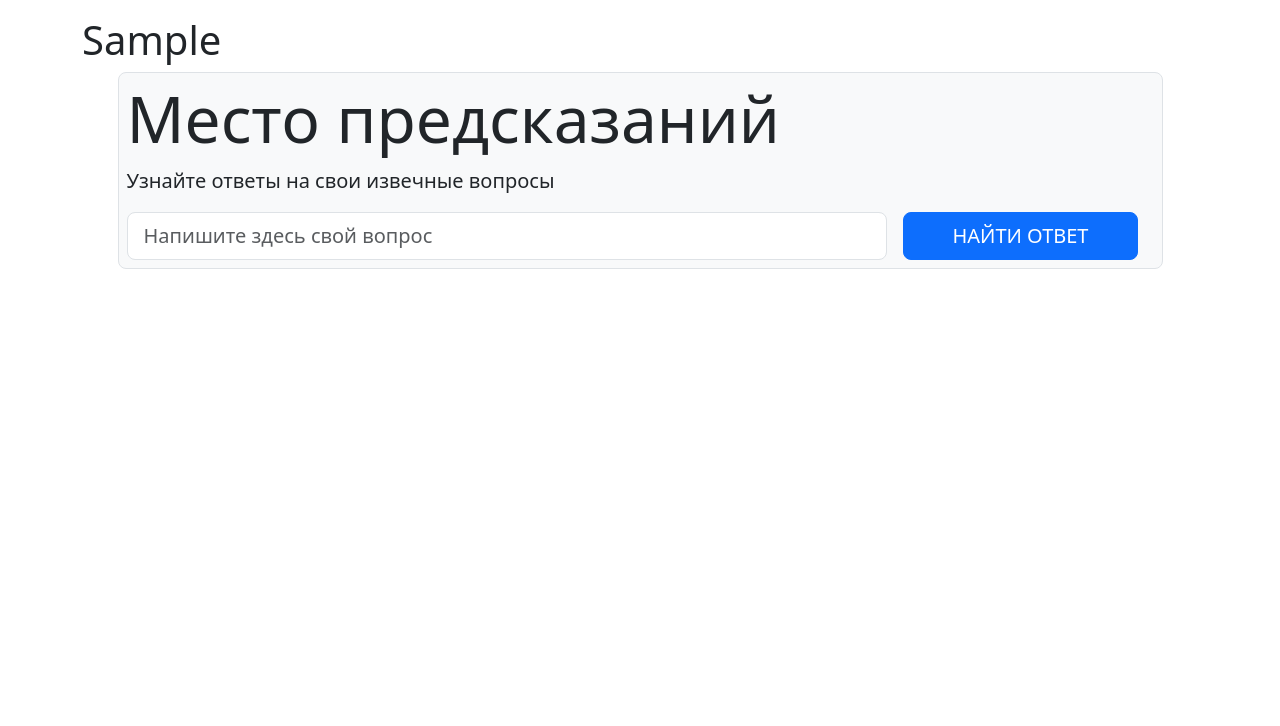
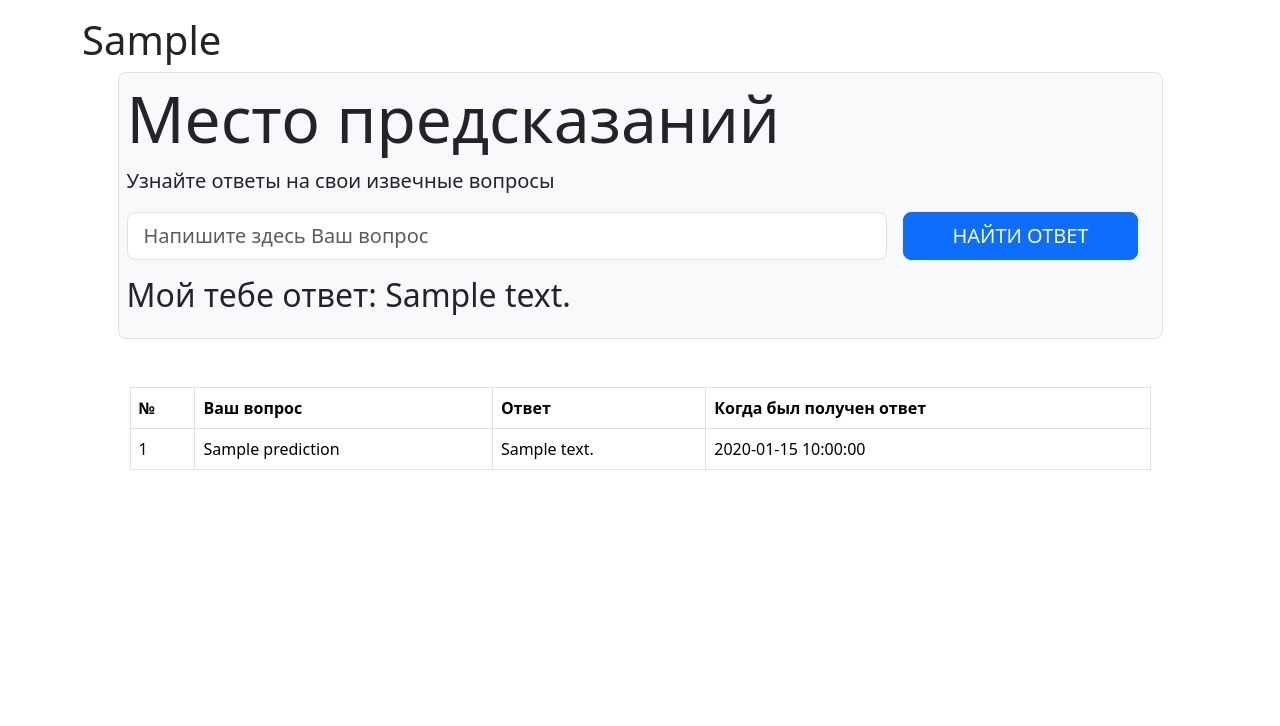
Before and after one commit to DmGorokhov/Magic-Ball, a Flask app: template magic_ball/templates/index.html in a window 1280 px wide. Shown: the top 726 px of the page. Run offline with Flask 3, Linux system fonts and the light colour scheme; the template is opened without the code that fills it: values that come from a table or form of the project are taken from there, most other values are stand-ins (such as "Sample title", 1, 10 or a date in 2020).

Commit message:
implement app

```diff
--- a/magic_ball/app.py
+++ b/magic_ball/app.py
@@ -1,12 +1,38 @@
-from flask import Flask, render_template
+from flask import Flask, render_template, request, session
 from magic_ball.settings import Configs
+from flask_session import Session
+from flask import redirect, url_for
+
+from collections import namedtuple
+from datetime import datetime
+
+from .forms import QuestionForm
+from magic_ball.services.answer_generator import get_answer
 
 app = Flask(__name__)
 configs = Configs()
 
 app.config["SECRET_KEY"] = configs.secret_key
+app.config["SESSION_PERMANENT"] = configs.session_permanent
+app.config["SESSION_TYPE"] = configs.SESSION_TYPE
+
+Session(app)
+
+Prediction = namedtuple('Prediction', ['question', 'answer', 'date'])
 
 
-@app.route("/")
+@app.route("/", methods=["GET", "POST"])
 def index():
-    return render_template('index.html')
+    form = QuestionForm()
+    answer = ''
+    if form.validate_on_submit():
+        question = form.question.data.strip()
+        answer = get_answer()
+        prediction = Prediction(question, answer, datetime.now())
+        session['predictions'] = session.get('predictions', []) + [prediction]
+        return redirect(url_for('index'))
+
+    return render_template('index.html',
+                           form=form,
+                           answer=answer,
+                           predictions=session.get('predictions', []))
--- /dev/null
+++ b/magic_ball/forms.py
@@ -0,0 +1,10 @@
+from flask_wtf import FlaskForm
+from wtforms import StringField, SubmitField
+from wtforms.validators import DataRequired
+
+
+class QuestionForm(FlaskForm):
+    question = StringField(
+        label='', validators=[DataRequired()],
+        render_kw={"placeholder": "Напишите здесь Ваш вопрос"})
+    submit = SubmitField('Найти ответ')
--- a/magic_ball/templates/index.html
+++ b/magic_ball/templates/index.html
@@ -1,15 +1,20 @@
 {% extends 'base.html' %}
 {% block content %}
-  <div class="row">
+<div class="row">
     <div class="col-12 col-md-10 col-lg-11 mx-auto border rounded-3 bg-light p-2">
-      <h1 class="display-3">Место предсказаний</h1>
-      <p class="lead">Узнайте ответы на свои извечные вопросы</p>
-      <form action="/urls" method="post" class="d-flex justify-content-center" required>
-        <input type="text" name="url" placeholder="Напишите здесь свой вопрос"
-               value="{{ uncorrect_url|default('', true) }}"
-               class="form-control form-control-lg">
-        <input type="submit" class="btn btn-primary  btn-lg ms-3 px-5 text-uppercase mx-3" value="Найти ответ">
-      </form>
+        <h1 class="display-3">Место предсказаний</h1>
+        <p class="lead">Узнайте ответы на свои извечные вопросы</p>
+
+        <form action="/" method="post" class="d-flex justify-content-center" required>
+            {{ form.hidden_tag() }}
+            {{ form.question.label(class_='form-label') }} {{ form.question(class_='form-control form-control-lg') }}
+            {{ form.submit(class_='btn btn-primary btn-lg ms-3 px-5 text-uppercase mx-3') }}
+        </form>
+        {% if answer %}
+        <h2 class="mt-3 mb-3">Мой тебе ответ: {{ answer }} </h2>
+        {% endif %}
     </div>
-  </div>
-{% endblock%}
+
+    {% include 'table.html' %}
+
+{% endblock %}
--- /dev/null
+++ b/magic_ball/templates/table.html
@@ -0,0 +1,28 @@
+<div class="col-12 col-md-10 col-lg-11 mx-auto mt-5">
+    <div class="table-responsive">
+        <table class="table table-bordered table-hover text-nowrap" data-test="urls">
+            <thead>
+            <tr>
+                <th>№</th>
+                <th>Ваш вопрос</th>
+                <th>Ответ</th>
+                <th>Когда был получен ответ</th>
+            </tr>
+            </thead>
+            <tbody>
+            {% if predictions %}
+                {% for prediction in predictions|sort(attribute='date', reverse=true) %}
+                <tr>
+                    <td>{{ loop.index }}</td>
+                    <td>
+                        {{ prediction.question }}
+                    </td>
+                    <td>{{ prediction.answer }}</td>
+                    <td>{{ prediction.date.strftime("%Y-%m-%d %H:%M:%S") }}</td>
+                </tr>
+                {% endfor %}
+            {% endif %}
+            </tbody>
+        </table>
+    </div>
+</div>
--- a/pyproject.toml
+++ b/pyproject.toml
@@ -12,6 +12,7 @@ gunicorn = "^21.2.0"
 make = "^0.1.6.post2"
 python-dotenv = "^1.0.1"
 flask-session = "^0.6.0"
+flask-wtf = "^1.2.1"
 
 
 [tool.poetry.group.dev.dependencies]
```
Also changed, not shown: magic_ball/services/answer_generator.py (added, +16 -0 lines), magic_ball/settings.py (+10 -0 lines), magic_ball/services/__init__.py (added), 2 other files.
